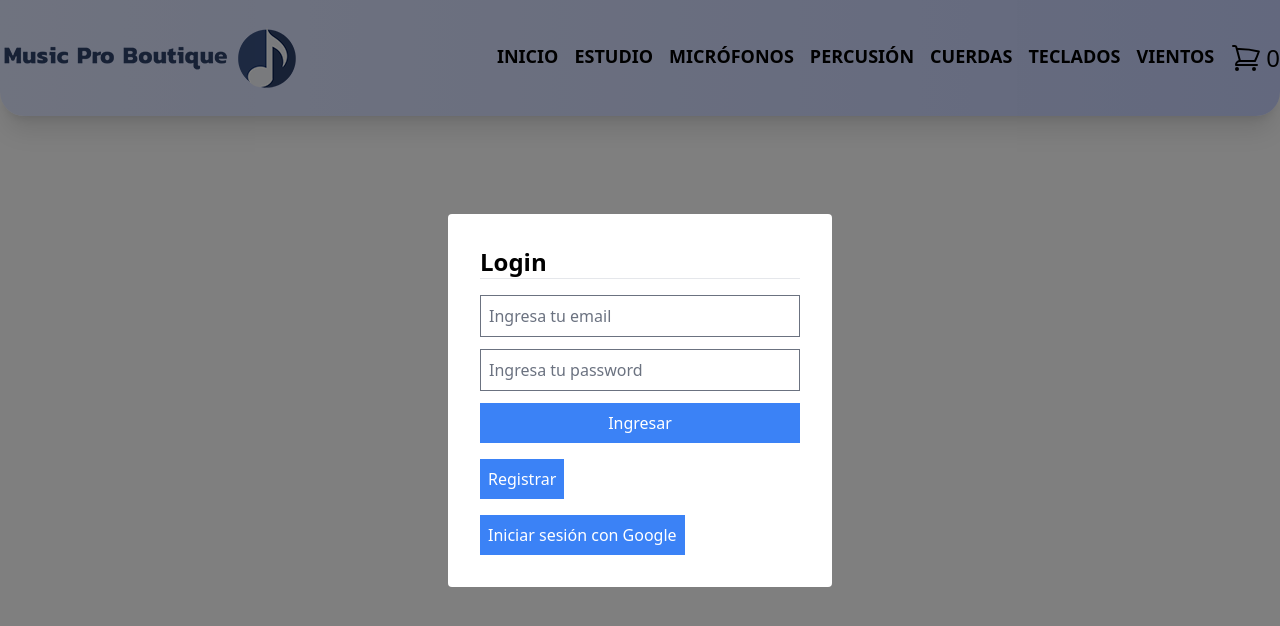
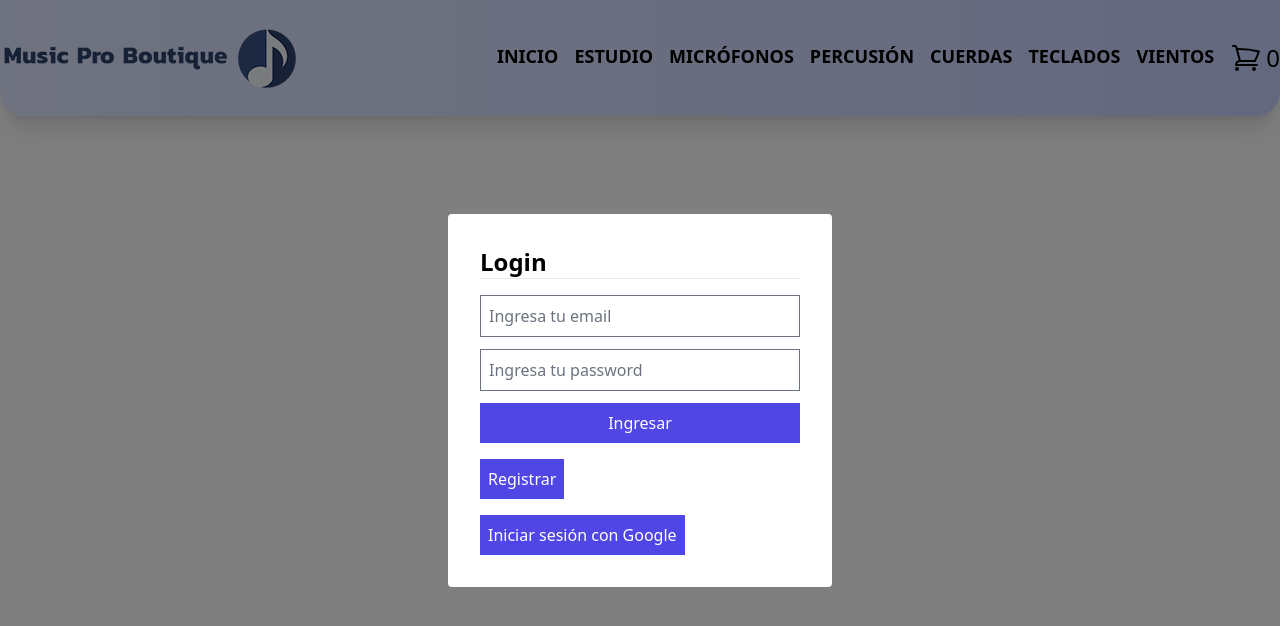
Before and after one commit to luiggy28/musicstore, a React (Vite) app: page /login in a window 1280 px wide. Shown: the top 626 px of the page. Built offline with nearby package versions, Linux system fonts and the light colour scheme; no server answers; a web font is replaced by a local one.

Commit message:
actualizacion

```diff
--- a/src/components/LoginScreen/LoginScreen.jsx
+++ b/src/components/LoginScreen/LoginScreen.jsx
@@ -1,6 +1,8 @@
 import { useContext, useState } from "react";
 import "./LoginScreen.scss";
 import { UserContext } from "../../context/UserContext";
+import { createUserWithEmailAndPassword } from "firebase/auth";
+import Swal from "sweetalert2";
 
 const LoginScreen = () => {
 const { login, register, googleLogin } = useContext(UserContext);
@@ -49,20 +51,20 @@ return (
             name="password"
         />
 
-        <button type="submit" className="bg-blue-500 text-white py-2">
+        <button type="submit" className="bg-indigo-600 hover:bg-indigo-800 text-white py-2">
             Ingresar
         </button>
         </form>
 
         <button
         onClick={() => register(values)}
-        className="bg-blue-500 text-white p-2 mt-4">
+        className="bg-indigo-600 hover:bg-indigo-800 text-white p-2 mt-4">
             Registrar
         </button>
             <br/>
         <button
         onClick={googleLogin}
-        className="bg-blue-500 text-white p-2 mt-4">
+        className="bg-indigo-600 hover:bg-indigo-800 text-white p-2 mt-4">
             Iniciar sesión con Google
         </button>
     </div>
--- a/src/context/UserContext.jsx
+++ b/src/context/UserContext.jsx
@@ -21,7 +21,7 @@ export const UserProvider = ({children}) => {
 
     const register = async (values) => {
         if (!values.email || !values.password) {
-            Swal('Error', 'Por favor ingresa un correo y/o contraseña válidos', 'error');
+            Swal.fire('Error', 'Por favor ingresa un correo y/o contraseña válidos', 'error');
         } else {
             await createUserWithEmailAndPassword(auth, values.email, values.password);
         }
```
